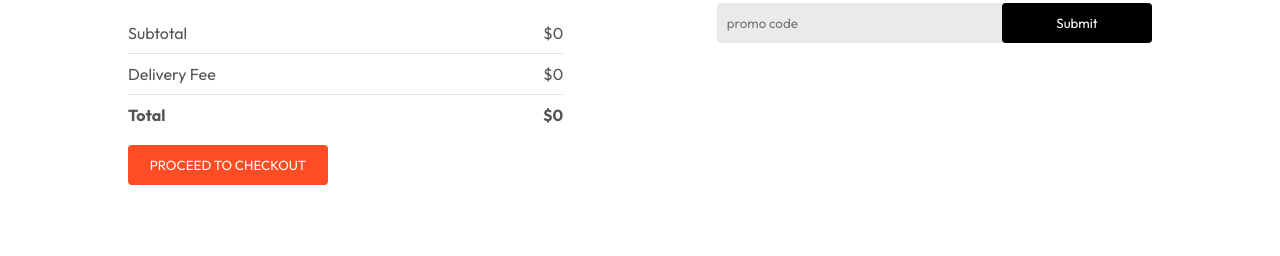
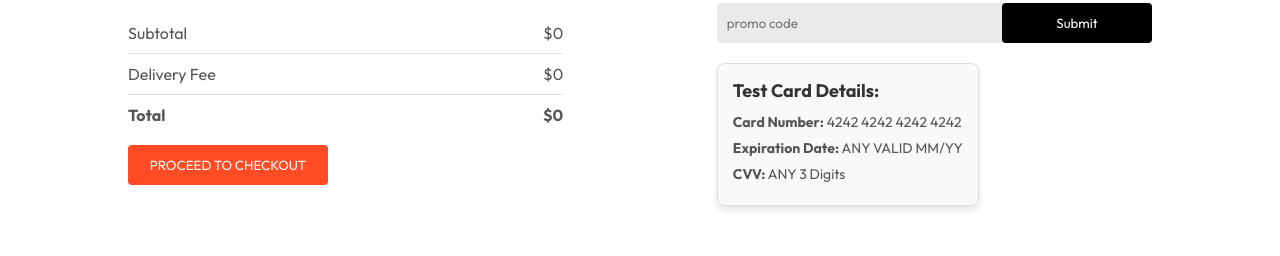
Before and after one commit to kl63/KFC-FE, a React (Vite) app: page /cart in a window 1280 px wide. Shown: the part 305-561 px from the top of the page. Built offline with nearby package versions, Linux system fonts and the light colour scheme; no server answers.

Commit message:
touched up ome minor bug and added a README

```diff
--- a/package.json
+++ b/package.json
@@ -11,6 +11,7 @@
   },
   "dependencies": {
     "@stripe/stripe-js": "^3.0.3",
+    "@tanstack/react-query": "^5.64.2",
     "axios": "^1.6.7",
     "react": "^18.2.0",
     "react-dom": "^18.2.0",
--- a/src/assets/assets.js
+++ b/src/assets/assets.js
@@ -108,7 +108,7 @@ export const menu_list = [
         menu_image: menu_5
     },
     {
-        menu_name: "Swides",
+        menu_name: "Sides",
         menu_image: menu_6
     },
     {
--- a/src/components/Footer/Footer.jsx
+++ b/src/components/Footer/Footer.jsx
@@ -23,6 +23,8 @@ const Footer = () => {
                 <li>About us</li>
                 <li>Delivery</li>
                 <li>Privacy Policy</li>
+                <li><a href="http://localhost:5174">Admin</a></li>
+                {/* <li><a href="http://localhost:5174">Admin</a></li> */}
             </ul>
         </div>
         <div className="footer-content-right">
--- a/src/components/Navbar/Navbar.jsx
+++ b/src/components/Navbar/Navbar.jsx
@@ -1,8 +1,7 @@
-
 import React, { useContext, useState, useEffect } from 'react';
 import './Navbar.css';
 import { assets } from '../../assets/assets';
-import { Link, useNavigate } from 'react-router-dom';
+import { Link, useNavigate, useLocation } from 'react-router-dom';
 import { StoreContext } from '../../Context/StoreContext';
 
 const Navbar = ({ setShowLogin }) => {
@@ -10,6 +9,7 @@ const Navbar = ({ setShowLogin }) => {
   const [isMenuOpen, setIsMenuOpen] = useState(false);
   const { getTotalCartAmount, token, setToken } = useContext(StoreContext);
   const navigate = useNavigate();
+  const location = useLocation();
 
   const logout = () => {
     localStorage.removeItem("token");
@@ -24,6 +24,28 @@ const Navbar = ({ setShowLogin }) => {
   const closeMenu = () => {
     setIsMenuOpen(false);
   };
+
+  const handleMenuClick = (hash) => {
+    if (location.pathname !== '/') {
+      navigate(`/#${hash}`);
+    } else {
+      window.location.hash = hash;
+    }
+    setMenu(hash);
+    closeMenu();
+  };
+
+  useEffect(() => {
+    const scrollToHash = () => {
+      if (location.hash) {
+        const element = document.getElementById(location.hash.substring(1));
+        if (element) {
+          element.scrollIntoView({ behavior: 'smooth' });
+        }
+      }
+    };
+    scrollToHash();
+  }, [location]);
 
   useEffect(() => {
     const handleResize = () => {
@@ -51,9 +73,24 @@ const Navbar = ({ setShowLogin }) => {
       </div>
       <ul className={`navbar-menu ${isMenuOpen ? 'active' : ''}`}>
         <Link to="/" onClick={() => { setMenu("home"); closeMenu(); }} className={`${menu === "home" ? "active" : ""}`}>Home</Link>
-        <a href="#explore-menu" onClick={() => { setMenu("menu"); closeMenu(); }} className={`${menu === "menu" ? "active" : ""}`}>Menu</a>
-        <a href="#app-download" onClick={() => { setMenu("mob-app"); closeMenu(); }} className={`${menu === "mob-app" ? "active" : ""}`}>Mobile App</a>
-        <a href="#footer" onClick={() => { setMenu("contact"); closeMenu(); }} className={`${menu === "contact" ? "active" : ""}`}>Contact Us</a>
+        <a
+          onClick={() => handleMenuClick('explore-menu')}
+          className={`${menu === "menu" ? "active" : ""}`}
+        >
+          Menu
+        </a>
+        <a
+          onClick={() => handleMenuClick('app-download')}
+          className={`${menu === "mob-app" ? "active" : ""}`}
+        >
+          Mobile App
+        </a>
+        <a
+          onClick={() => handleMenuClick('footer')}
+          className={`${menu === "contact" ? "active" : ""}`}
+        >
+          Contact Us
+        </a>
         <li className="mobile-only">
           <img src={assets.search_icon} alt="Search" />
         </li>
--- a/src/pages/Cart/Cart.css
+++ b/src/pages/Cart/Cart.css
@@ -106,3 +106,31 @@
         justify-content: start;
     }
 }
+.cart-test-card {
+    margin-top: 20px;
+    display: flex;
+
+  }
+
+  .test-card-container {
+    border: 1px solid #ddd;
+    padding: 15px;
+    border-radius: 8px;
+    background-color: #f9f9f9;
+    max-width: 300px;
+    text-align: left;
+    box-shadow: 0 4px 6px rgba(0, 0, 0, 0.1);
+  }
+
+  .test-card-container h3 {
+    margin-bottom: 10px;
+    font-size: 18px;
+    color: #333;
+  }
+
+  .cart-test-card-details p {
+    margin: 5px 0;
+    font-size: 14px;
+    line-height: 1.5;
+    color: #555;
+  }
--- a/src/pages/Cart/Cart.jsx
+++ b/src/pages/Cart/Cart.jsx
@@ -1,11 +1,10 @@
-import React, { useContext } from 'react'
-import './Cart.css'
-import { StoreContext } from '../../Context/StoreContext'
+import React, { useContext } from 'react';
+import './Cart.css';
+import { StoreContext } from '../../Context/StoreContext';
 import { useNavigate } from 'react-router-dom';
 
 const Cart = () => {
-
-  const {cartItems, food_list, removeFromCart,getTotalCartAmount,url,currency,deliveryCharge} = useContext(StoreContext);
+  const { cartItems, food_list, removeFromCart, getTotalCartAmount, url, currency, deliveryCharge } = useContext(StoreContext);
   const navigate = useNavigate();
 
   return (
@@ -17,18 +16,20 @@ const Cart = () => {
         <br />
         <hr />
         {food_list.map((item, index) => {
-          if (cartItems[item._id]>0) {
-            return (<div key={index}>
-              <div className="cart-items-title cart-items-item">
-                <img src={url+"/images/"+item.image} alt="" />
-                <p>{item.name}</p>
-                <p>{currency}{item.price}</p>
-                <div>{cartItems[item._id]}</div>
-                <p>{currency}{item.price*cartItems[item._id]}</p>
-                <p className='cart-items-remove-icon' onClick={()=>removeFromCart(item._id)}>x</p>
+          if (cartItems[item._id] > 0) {
+            return (
+              <div key={index}>
+                <div className="cart-items-title cart-items-item">
+                  <img src={url + "/images/" + item.image} alt="" />
+                  <p>{item.name}</p>
+                  <p>{currency}{item.price}</p>
+                  <div>{cartItems[item._id]}</div>
+                  <p>{currency}{item.price * cartItems[item._id]}</p>
+                  <p className='cart-items-remove-icon' onClick={() => removeFromCart(item._id)}>x</p>
+                </div>
+                <hr />
               </div>
-              <hr />
-            </div>)
+            )
           }
         })}
       </div>
@@ -38,24 +39,35 @@ const Cart = () => {
           <div>
             <div className="cart-total-details"><p>Subtotal</p><p>{currency}{getTotalCartAmount()}</p></div>
             <hr />
-            <div className="cart-total-details"><p>Delivery Fee</p><p>{currency}{getTotalCartAmount()===0?0:deliveryCharge}</p></div>
+            <div className="cart-total-details"><p>Delivery Fee</p><p>{currency}{getTotalCartAmount() === 0 ? 0 : deliveryCharge}</p></div>
             <hr />
-            <div className="cart-total-details"><b>Total</b><b>{currency}{getTotalCartAmount()===0?0:getTotalCartAmount()+deliveryCharge}</b></div>
+            <div className="cart-total-details"><b>Total</b><b>{currency}{getTotalCartAmount() === 0 ? 0 : getTotalCartAmount() + deliveryCharge}</b></div>
           </div>
-          <button onClick={()=>navigate('/order')}>PROCEED TO CHECKOUT</button>
+          <button onClick={() => navigate('/order')}>PROCEED TO CHECKOUT</button>
         </div>
         <div className="cart-promocode">
           <div>
             <p>If you have a promo code, Enter it here</p>
             <div className='cart-promocode-input'>
-              <input type="text" placeholder='promo code'/>
+              <input type="text" placeholder='promo code' />
               <button>Submit</button>
             </div>
           </div>
+          <div className="cart-test-card">
+          <div className="test-card-container">
+            <h3>Test Card Details:</h3>
+            <div className='cart-test-card-details'>
+              <p><b>Card Number:</b> 4242 4242 4242 4242</p>
+              <p><b>Expiration Date:</b> ANY VALID MM/YY</p>
+              <p><b>CVV:</b> ANY 3 Digits</p>
+            </div>
+          </div>
         </div>
+        </div>
+
       </div>
     </div>
   )
 }
 
-export default Cart
+export default Cart;
```
Also changed, not shown: 2 other files (tests, documents, lock files or other folders).
